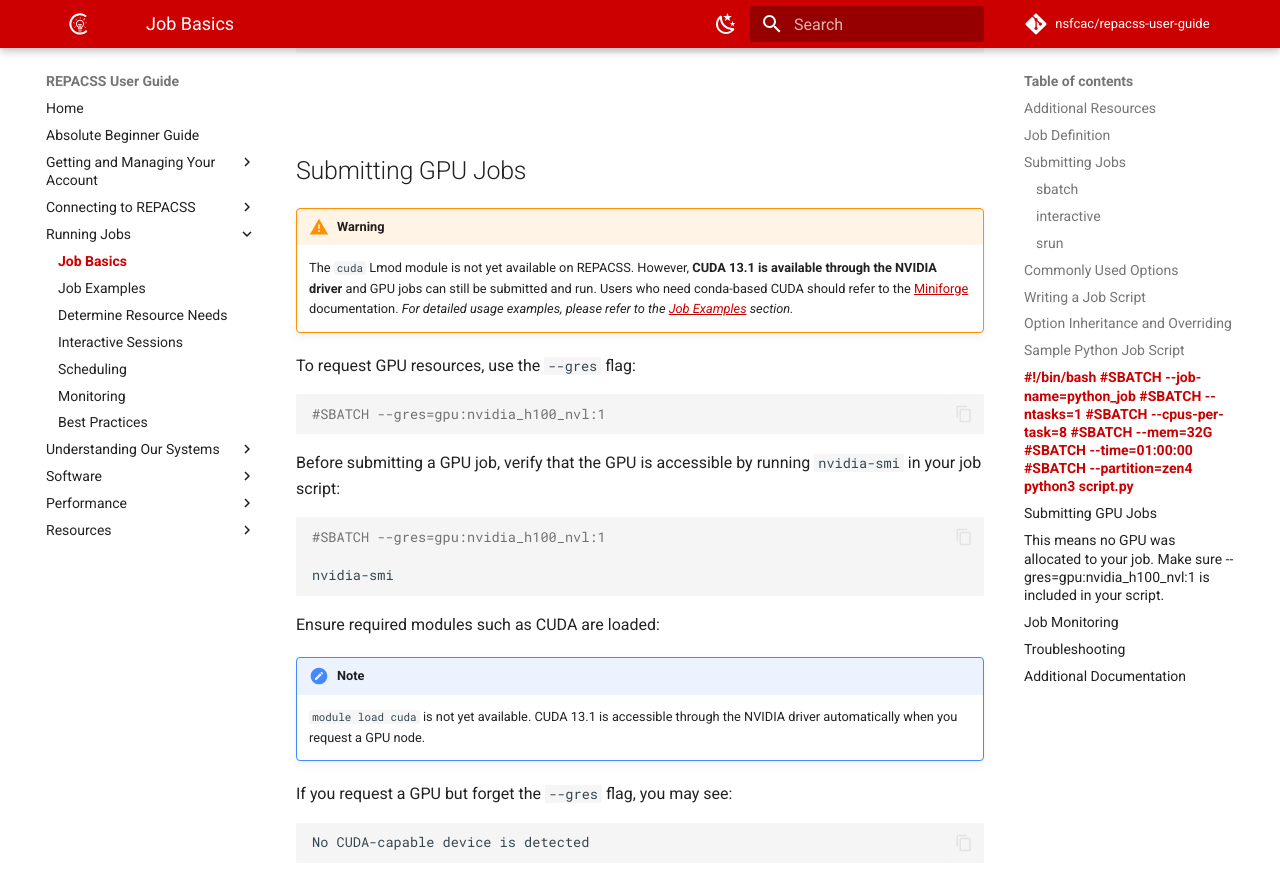
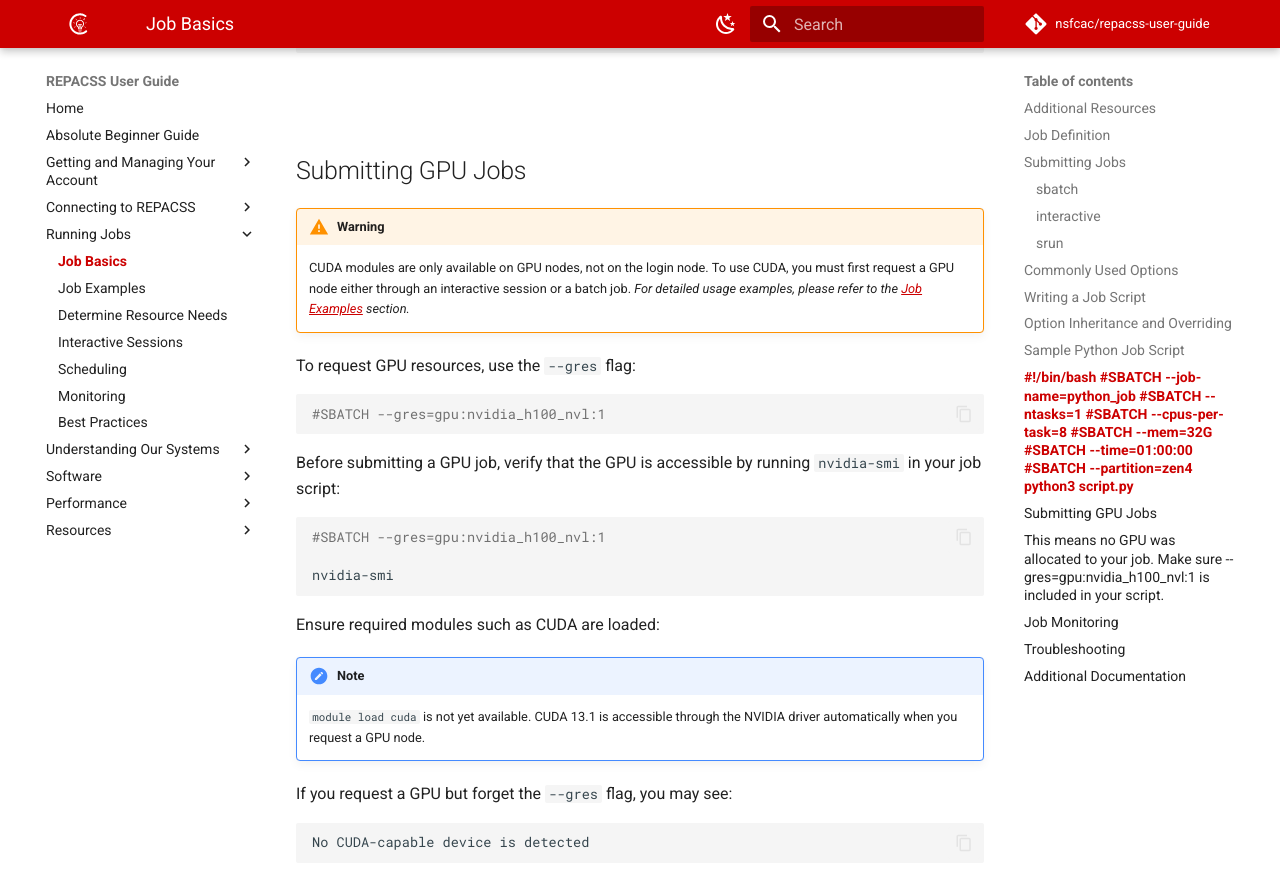
Before and after one commit to nsfcac/repacss-user-guide, an MkDocs documentation site: the page built from docs/running-jobs/basics.md, in a window 1280 px wide and 900 px high, scrolled down 4249 px. Shown: the top 891 px of the window. Built offline with MkDocs 1.6.1 and Material for MkDocs 9.7.7, drawn with Linux system fonts in a browser that asks for light colours; comment, search, counter and statistics services are not loaded.

Commit message:
updated warning -> CUDA only available on GPU nodes not login node

```diff
--- a/docs/running-jobs/basics.md
+++ b/docs/running-jobs/basics.md
@@ -157,7 +157,7 @@ python3 script.py
 ## Submitting GPU Jobs
 
 !!! warning
-    The `cuda` Lmod module is not yet available on REPACSS. However, **CUDA 13.1 is available through the NVIDIA driver** and GPU jobs can still be submitted and run. Users who need conda-based CUDA should refer to the [Miniforge](../software/miniforge.md) documentation.
+    CUDA modules are only available on GPU nodes, not on the login node. To use CUDA, you must first request a GPU node either through an interactive session or a batch job.
     *For detailed usage examples, please refer to the [Job Examples](examples.md) section.*
 
 To request GPU resources, use the `--gres` flag:
```
